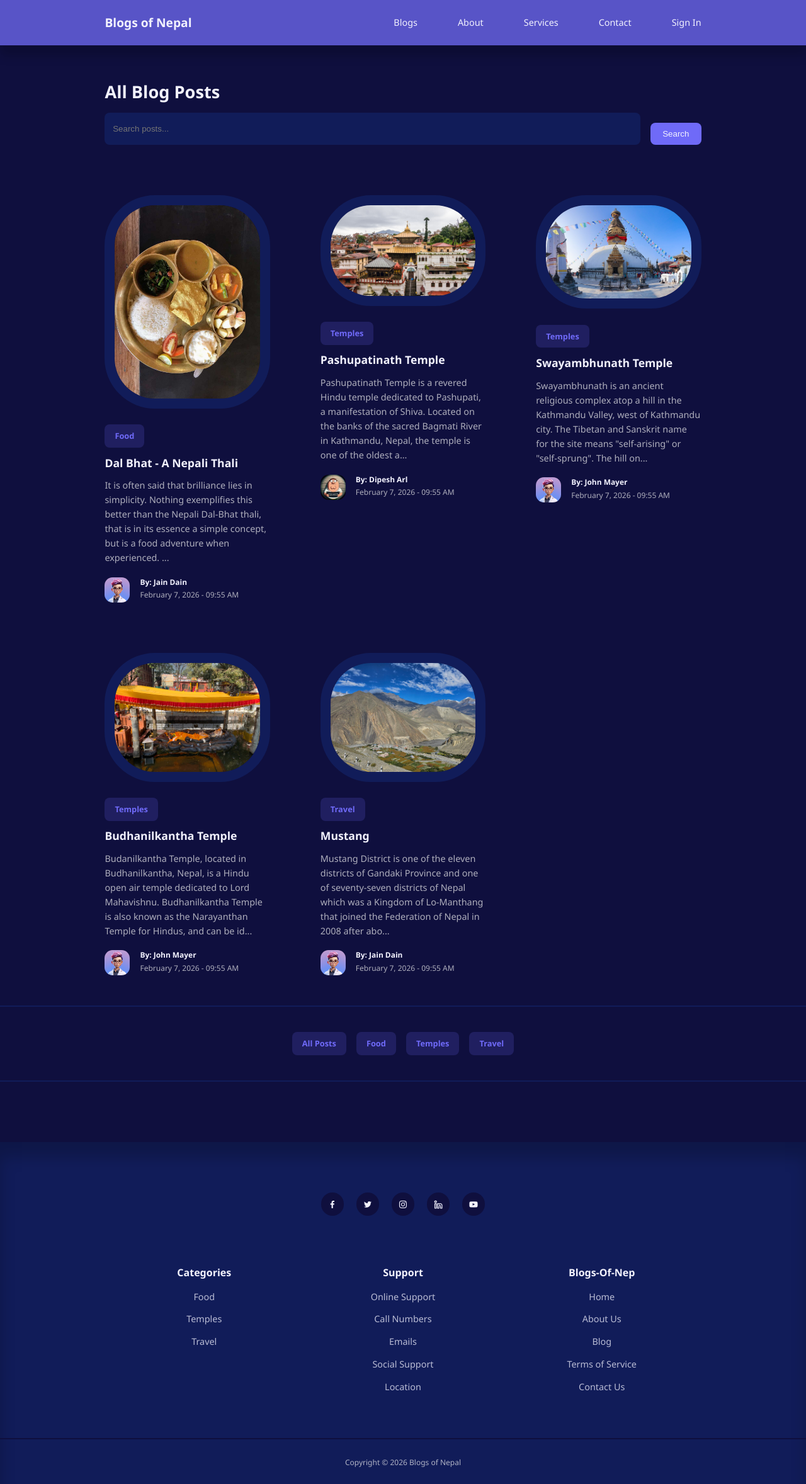
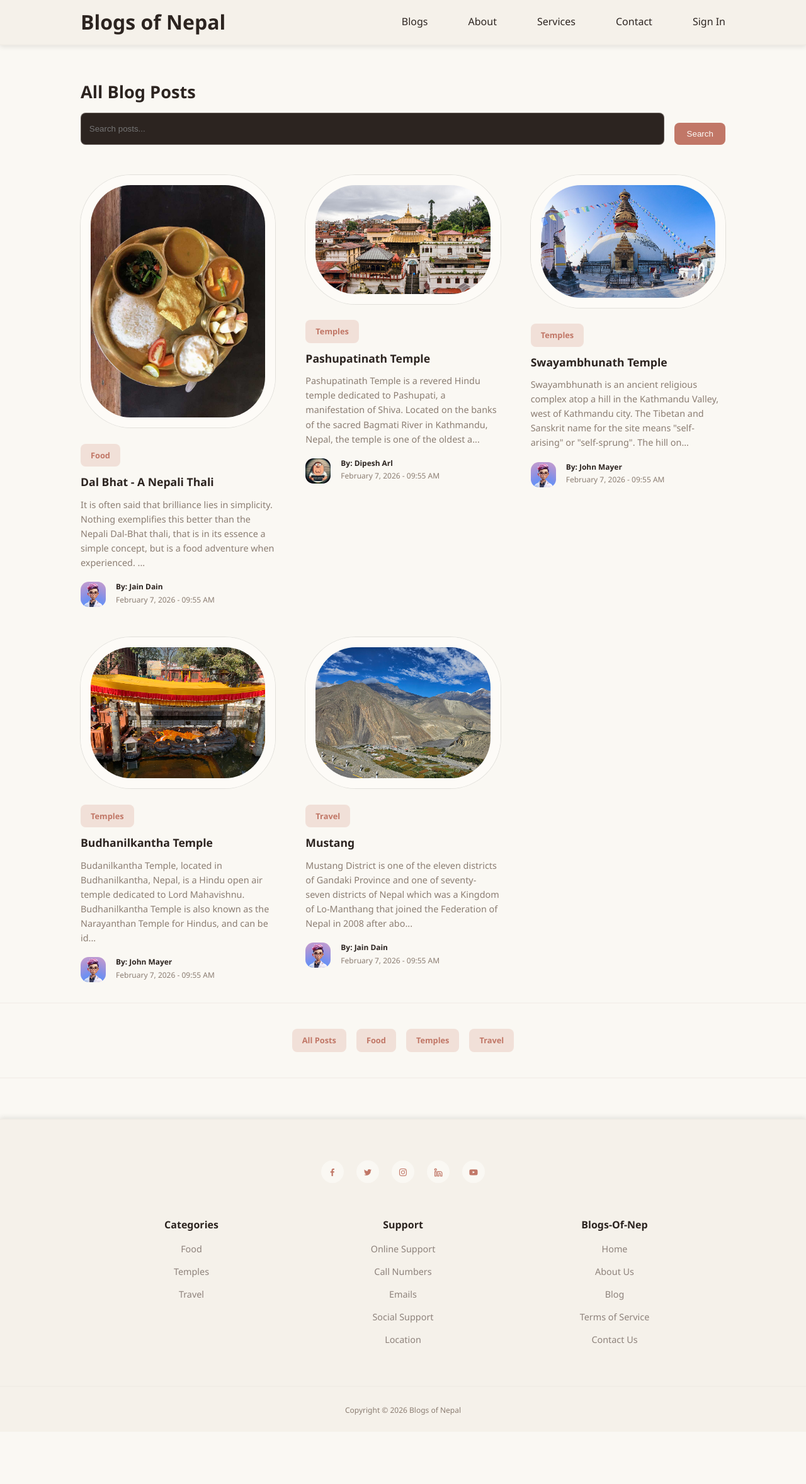
Before and after one commit to Dipesharl/college_project, a PHP site: page /blogmandu/blog.php in a window 1280 px wide. Shown: the whole page at 63% size. After the commit the page ends 2247 px from the top, so only its background shows below. Run offline with PHP 8.4, Linux system fonts and the light colour scheme; data comes from the database, SQL or seed files in the repository.

Commit message:
add new css and partation on index.php

```diff
--- a/index.php
+++ b/index.php
@@ -5,7 +5,7 @@ require_once 'includes/functions.php';
 $featuredPost = getFeaturedPost($conn);
 
 // Get latest posts (excluding featured)
-$posts = getPosts($conn, 4, 0);
+$posts = getPosts($conn, 12, 0);
 
 // Get categories
 $categories = getCategories($conn);
--- a/style.css
+++ b/style.css
@@ -1,20 +1,20 @@
 :root {
-    --color-primary: #6f6af8;
-    --color-primary-light: hsl(242, 91%, 69%, 18%);
-    --color-primary-variant: #5854c7;
-    --color-red: #da0f3f;
-    --color-red-light: hsl(348, 90%, 57%, 18%);
-    --color-green: #2ecc71;
-    --color-green-light: hsl(145, 63%, 49%, 18%);
-    --color-gray-900: #122060cb;
-    --color-gray-700: #616161;
-    --color-gray-300: rgba(242, 242, 242, 0.3);
-    --color-gray-200: rgba(242, 242, 242, 0.7);
-    --color-white: #f2f2fe;
-    --color-bg: #0f0f3e;
+    --color-primary: #c17767;
+    --color-primary-light: hsl(12, 47%, 58%, 18%);
+    --color-primary-variant: #a66356;
+    --color-red: #d64545;
+    --color-red-light: hsl(0, 65%, 55%, 18%);
+    --color-green: #7fb069;
+    --color-green-light: hsl(96, 36%, 56%, 18%);
+    --color-gray-900: #2c2420;
+    --color-gray-700: #6b5d57;
+    --color-gray-300: rgba(232, 225, 218, 0.3);
+    --color-gray-200: #8b7d72;
+    --color-white: #fdfbf7;
+    --color-bg: #faf8f3;
     --transition: all 300ms ease;
-    --container-width-lg: 74%;
-    --container-width-md: 88%;
+    --container-width-lg: 80%;
+    --container-width-md: 90%;
     --form-width: 40%;
     --card-border-radius-1: 0.3rem;
     --card-border-radius-2: 0.5rem;
@@ -50,12 +50,12 @@ body{
 }
 
 section{
-    margin-top: 3rem;
+    margin-top: 2rem;
     width: 100vw;
 }
 
 h1, h2, h3, h4, h5, h6{
-    color: var(--color-white);
+    color: var(--color-gray-900);
     line-height: 1.3;
 }
 
@@ -79,7 +84,7 @@ h4{
 }
 
 a{
-    color: var(--color-white);
+    color: var(--color-gray-900);
     transition: var(--transition);
 }
 
@@ -126,13 +131,14 @@ img{
 
 /* Navigation */
 nav{
-    background: var(--color-primary-variant);
+    background: #f5f1ea;
     width: 100vw;
     height: 4.5rem;
     position: fixed;
     top: 0;
     z-index: 10;
-    box-shadow: 0 1rem 1rem rgba(0,0,0,0.2);
+    box-shadow: 0 2px 8px rgba(0,0,0,0.1);
+    border-bottom: 2px solid var(--color-gray-300);
 }
 
 .nav_container{
@@ -151,15 +157,17 @@ nav button{
     height: 2.5rem;
     border-radius: 50%;
     overflow: hidden;
-    border: 0.3rem solid var(--color-bg);
+    border: 0.3rem solid var(--color-primary);
 }
 
 .nav_logo {
    font-weight: 600;
-   font-size: 1.2rem;
+   font-size: 2rem;
+   color: var(--color-gray-900);
 }
 
 .nav_items {
+    font-size: 1rem;
     display: flex;
     align-items: center;
     gap: 4rem;
@@ -214,23 +222,41 @@ nav button{
     text-align: center;
     white-space: nowrap;
     flex-shrink: 0;
+    transition: var(--transition);
 }
 
 .category_button:hover {
     color: var(--color-white);
+    background: var(--color-primary);
+    transform: translateY(-2px);
+    box-shadow: 0 4px 8px rgba(193, 119, 103, 0.3);
 }
 
 /* General Post Styles */
+.post {
+    transition: var(--transition);
+}
+
+.post:hover {
+    transform: translateY(-8px);
+}
+
 .post_thumbnail {
     border-radius: var(--card-border-radius-5);
-    border: 1rem solid var(--color-gray-900);
+    border: 1rem solid var(--color-white);
     overflow: hidden;
     margin-bottom: 1.6rem;
+    box-shadow: 0 0 0 1px rgba(0, 0, 0, 0.1);
+    transition: var(--transition);
+}
+
+.post:hover .post_thumbnail {
+    box-shadow: 0 12px 24px rgba(0, 0, 0, 0.15);
 }
 
 .post:hover .post_thumbnail img{
-    filter: saturate(0);
-    transition: filter 500ms ease;
+    transform: scale(1.08);
+    transition: transform 600ms ease;
 }
 
 .post_author {
@@ -265,15 +291,15 @@ nav button{
 .posts_container{
     display: grid;
     grid-template-columns: repeat(3, 1fr);
-    gap: 5rem;
-    margin-top: 5rem;
+    gap: 3rem;
+    margin-top: 3rem;
 }
 
 /* Category Buttons Section */
 .category_buttons{
     padding: 2rem 0;
-    border-top: 2px solid var(--color-gray-900);
-    border-bottom: 2px solid var(--color-gray-900);
+    border-top: 2px solid var(--color-gray-300);
+    border-bottom: 2px solid var(--color-gray-300);
 }
 
 .category_buttons_container {
@@ -334,10 +360,11 @@ form textarea,
 form select {
     width: 100%;
     padding: 0.8rem 1.2rem;
-    background-color: var(--color-gray-900);
+    background-color: var(--color-white);
     border-radius: var(--card-border-radius-2);
     resize: none;
-    color: var(--color-white);
+    color: var(--color-gray-900);
+    border: 1px solid var(--color-gray-300);
 }
 
 /* Custom Checkbox Styling for Featured Post */
@@ -389,16 +416,17 @@ form button {
 
 /* Footer */
 footer {
-    background: var(--color-gray-900);
-    padding: 5rem 0 0;
-    box-shadow: inset 0 1.5rem 1.5rem rgba(0,0,0,0.2);
-    margin-top: 6rem;
+    background: #f5f1ea;
+    padding: 4rem 0 0;
+    box-shadow: 0 -2px 8px rgba(0,0,0,0.1);
+    margin-top: 4rem;
+    border-top: 2px solid var(--color-gray-300);
 }
 
 .footer_socials{
     margin-inline: auto;
     width: fit-content;
-    margin-bottom: 5rem;
+    margin-bottom: 3.5rem;
     display: flex;
     justify-content: space-between;
     align-items: center;
@@ -413,17 +441,18 @@ footer {
     display: flex;
     align-items: center;
     justify-content: center;
+    color: var(--color-primary);
 }
 
 .footer_socials a:hover{
-    background-color: var(--color-white);
-    color: var(--color-bg);
+    background-color: var(--color-primary);
+    color: var(--color-white);
 }
 
 .footer_container {
     display: grid;
     grid-template-columns: repeat(3, 1fr);
-    gap: 4rem;
+    gap: 3rem;
     text-align: center;
     max-width: 1200px;
     margin: 0 auto;
@@ -431,7 +460,7 @@ footer {
 }
 
 footer h4{
-    color: var(--color-white);
+    color: var(--color-gray-900);
     margin-bottom: 0.6rem;
 }
 
@@ -441,18 +470,20 @@ footer ul li {
 
 footer ul a {
     opacity: 0.75;
+    color: var(--color-gray-700);
 }
 
 footer ul a:hover {
     letter-spacing: 0.2rem;
     opacity: 1;
+    color: var(--color-primary);
 }
 
 .footer_copyright {
     text-align: center;
     padding: 1.5rem 0;
-    border-top: 2px solid var(--color-bg);
-    margin-top: 4rem;
+    border-top: 2px solid var(--color-gray-300);
+    margin-top: 3.5rem;
 }
 
 /* Dashboard Styles */
```
Also changed, not shown: other parts of style.css (+28 -21 lines).
